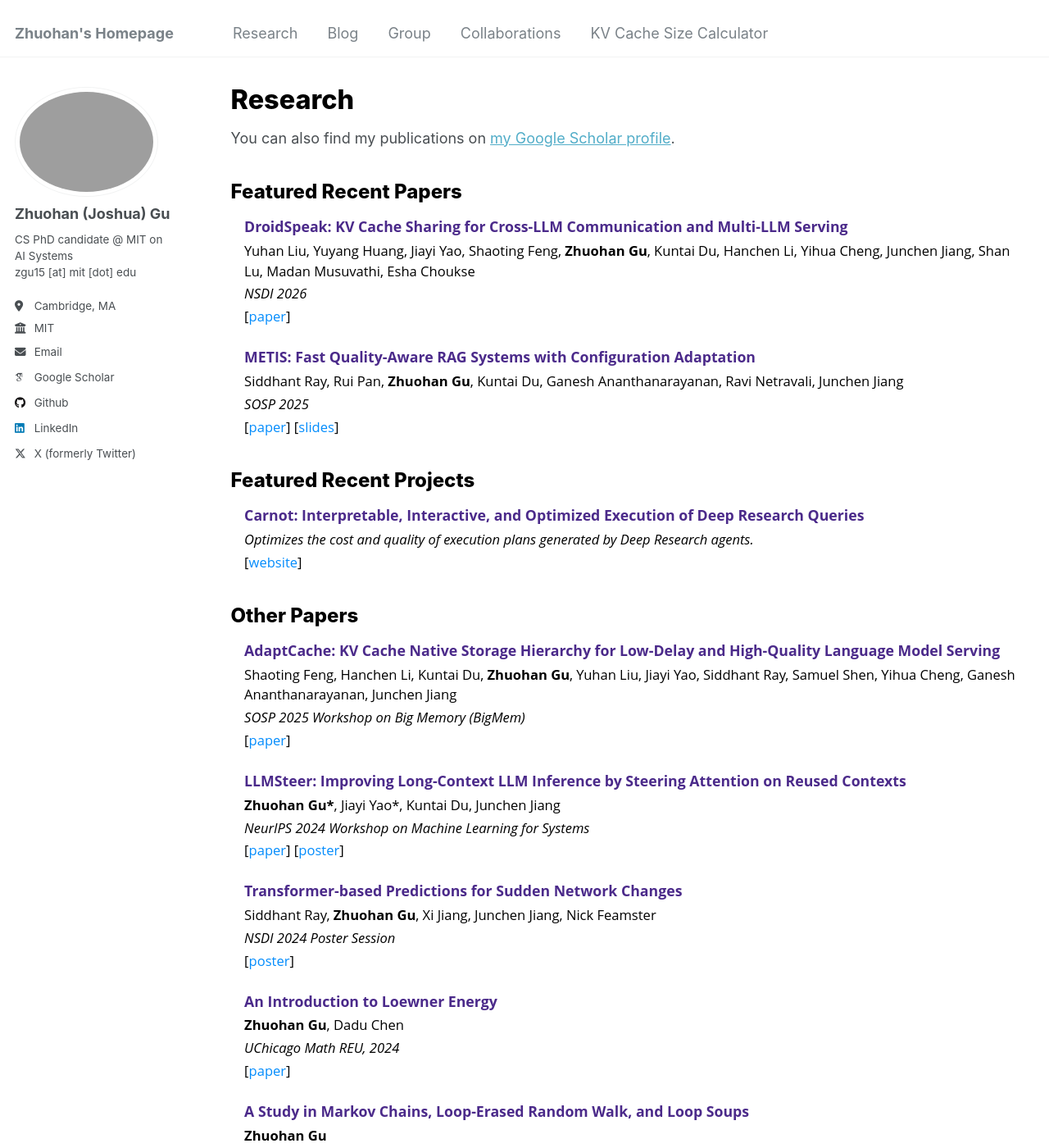
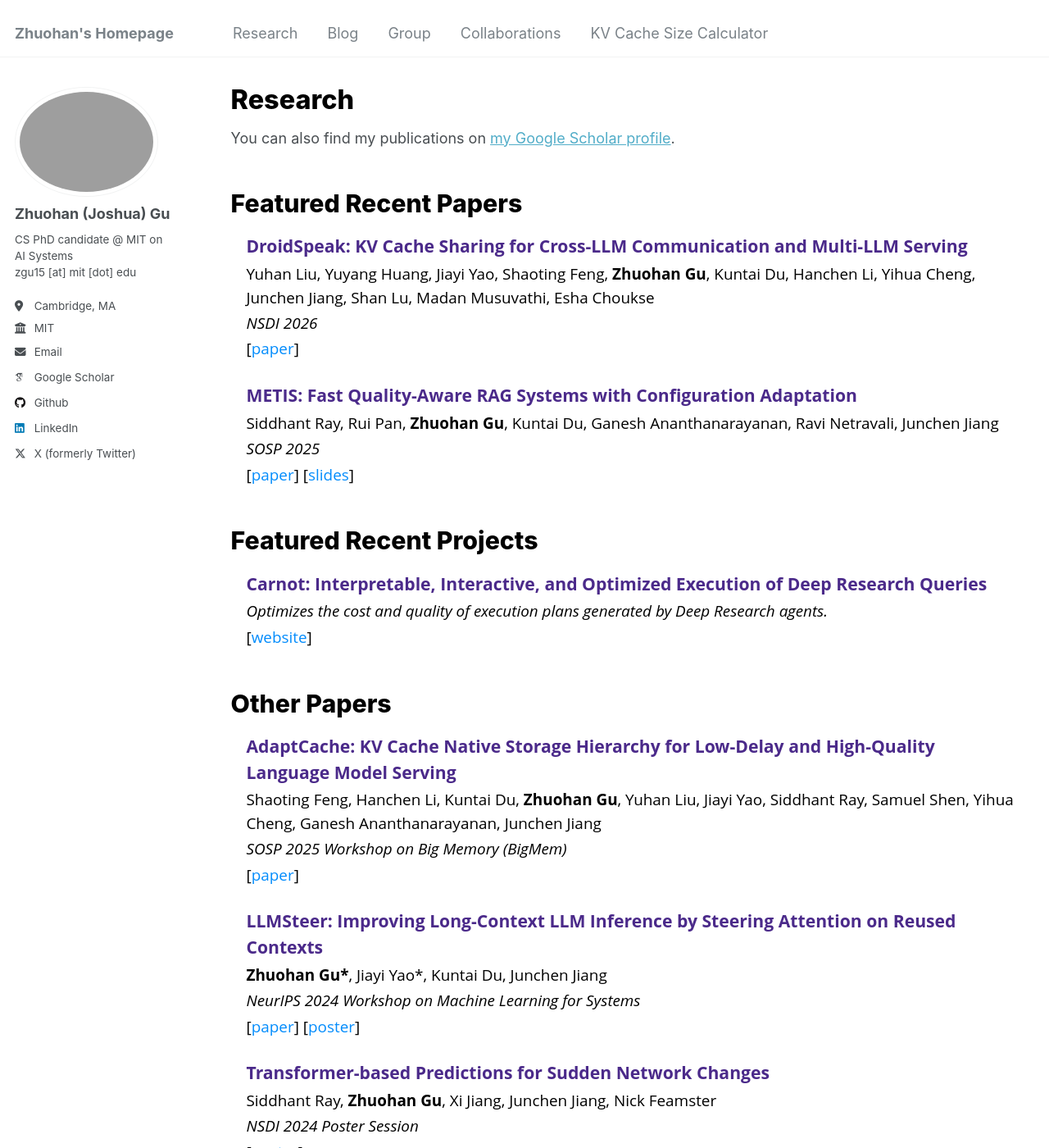
Before and after one commit to zhuohangu/zhuohangu.github.io, a Jekyll site: the page built from _pages/research.html, in a window 1280 px wide and 1400 px high. Shown: the whole window at 82% size. Built offline with Jekyll 4.4.1, drawn with Linux system fonts in a browser that asks for light colours; some web fonts are replaced.

Commit message:
Increase font sizes for better readability in Research page

```diff
--- a/_pages/research.html
+++ b/_pages/research.html
@@ -10,11 +10,11 @@ author_profile: true
 {% endif %}
 
 <style>
-  .research-section { font-family: 'Open Sans', -apple-system, BlinkMacSystemFont, "Segoe UI", sans-serif; color: #000; font-size: 0.92em; }
+  .research-section { font-family: 'Open Sans', -apple-system, BlinkMacSystemFont, "Segoe UI", sans-serif; color: #000; font-size: 1.05em; }
 
   /* Bold black section headings, larger, more prominent */
   .research-section h3 {
-    font-size: 1.45em;
+    font-size: 1.6em;
     font-weight: 800;
     color: #000;
     margin: 1.6em 0 0.6em 0;
@@ -29,7 +29,7 @@ author_profile: true
   .cvitem-title {
     color: #4b2a8a;
     font-weight: 700;
-    font-size: 1.07em;
+    font-size: 1.12em;
     margin: 0 0 4px 0;
   }
 
```
